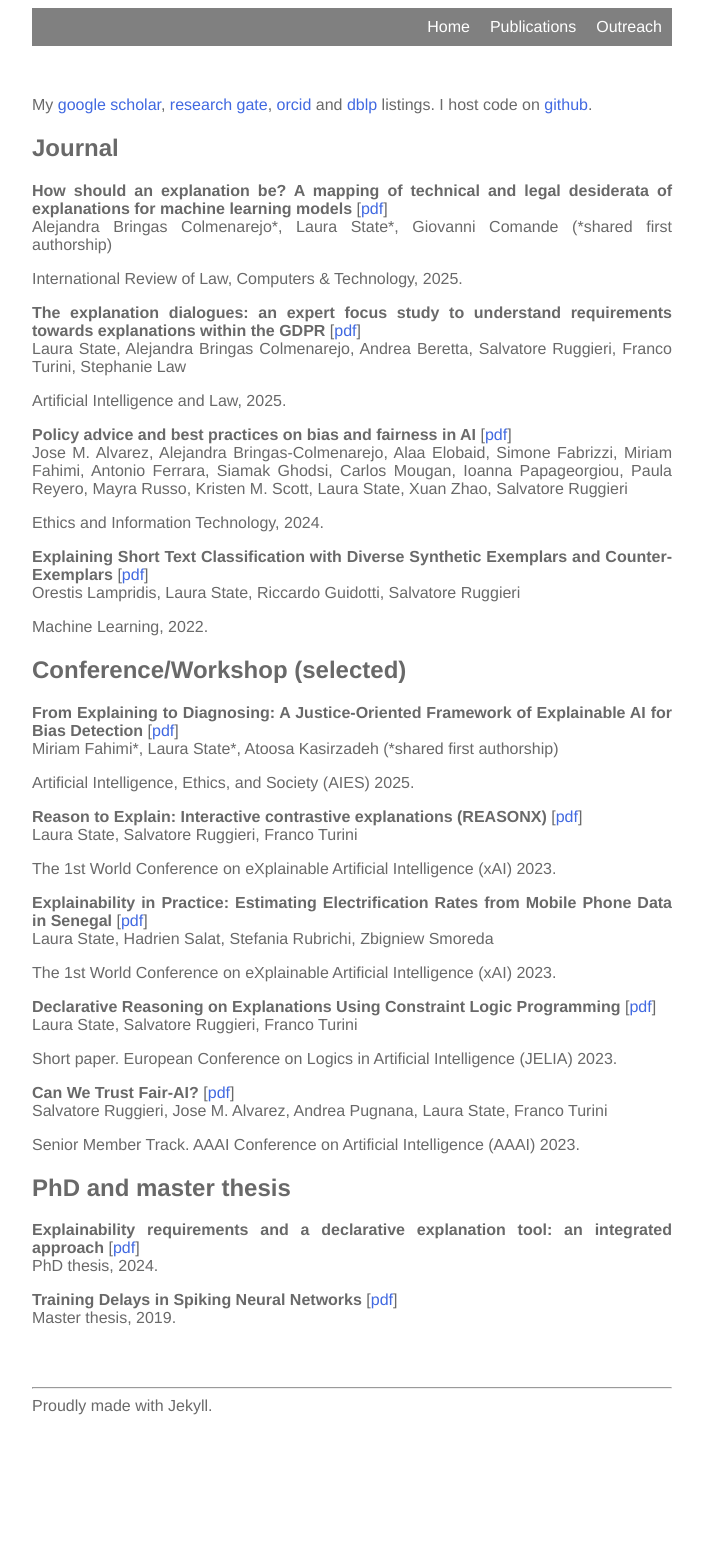
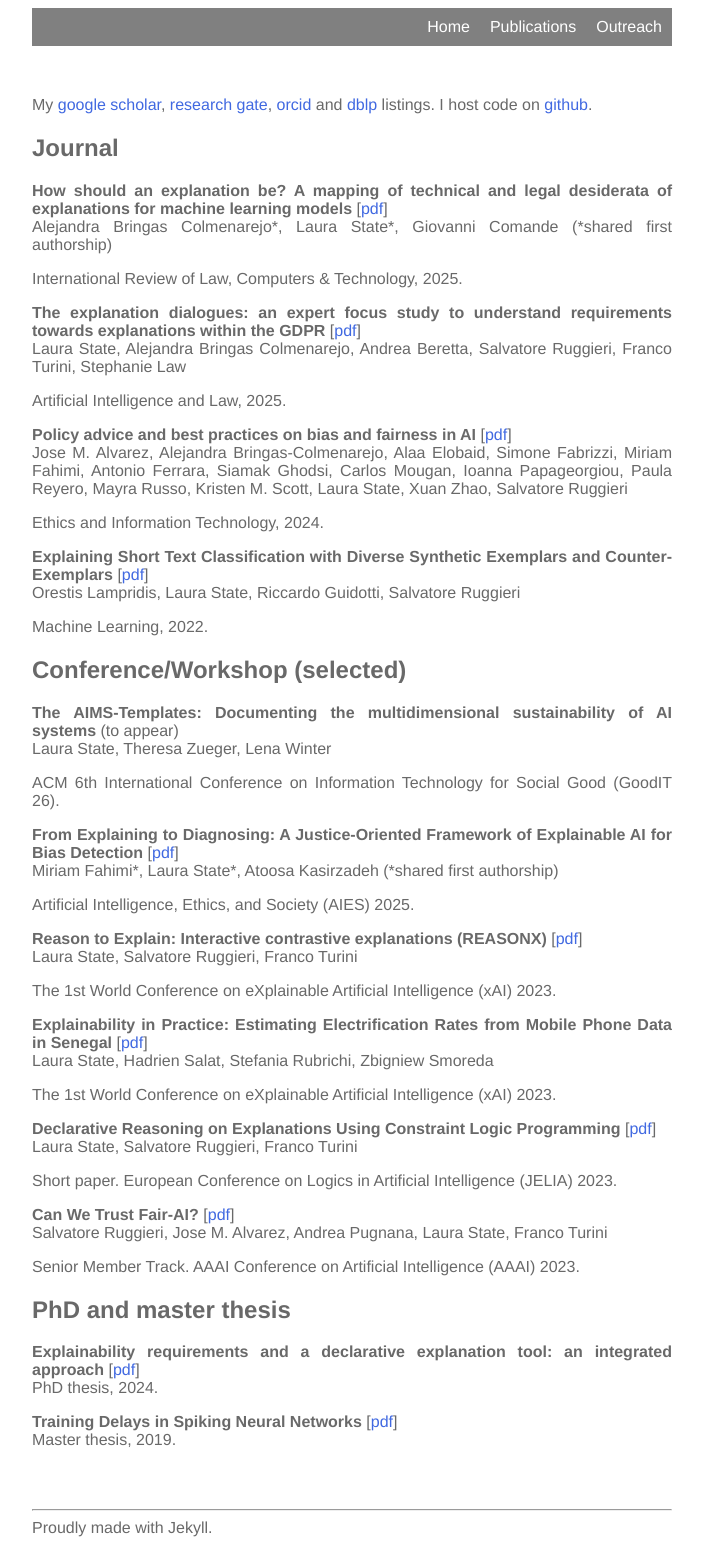
Before and after one commit to lstate/lstate.github.io, a Jekyll site: the page built from _pages/publications.markdown, in a window 1280 px wide. Shown: the whole page, without its empty margins (288-991 px from the left). Built offline with Jekyll 4.4.1, drawn with Linux system fonts in a browser that asks for light colours; before the commit the page ends 1423 px from its top, so only the background shows below that.

Commit message:
Update publications.markdown
update

```diff
--- a/_pages/publications.markdown
+++ b/_pages/publications.markdown
@@ -34,6 +34,11 @@ Machine Learning, 2022.
 
 ## Conference/Workshop (selected)
 
+**The AIMS-Templates: Documenting the multidimensional sustainability of AI systems** (to appear) <br>
+Laura State, Theresa Zueger, Lena Winter
+
+ACM 6th International Conference on Information Technology for Social Good (GoodIT 26).
+
 **From Explaining to Diagnosing: A Justice-Oriented Framework of Explainable AI for Bias Detection** [[pdf](https://ojs.aaai.org/index.php/AIES/article/view/36597)] <br>
 Miriam Fahimi\*, Laura State\*, Atoosa Kasirzadeh (*shared first authorship)
 
```
